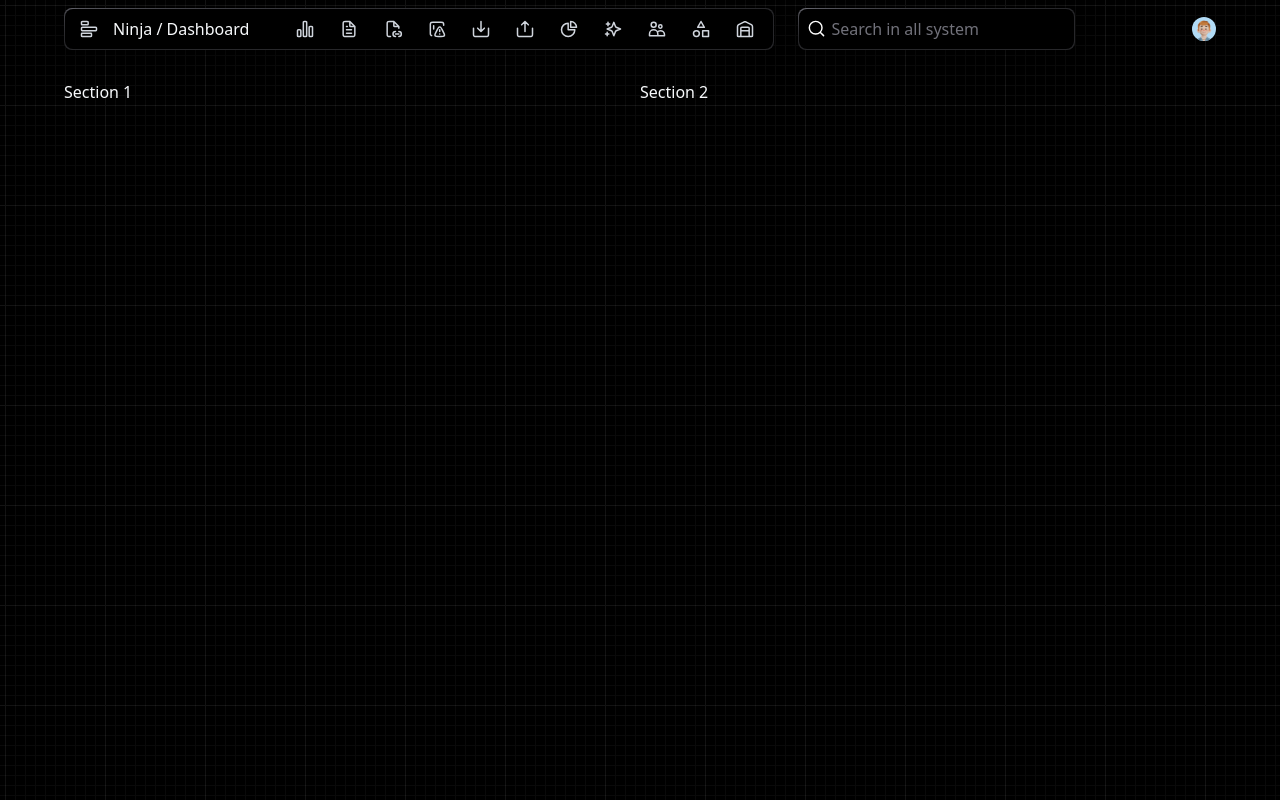
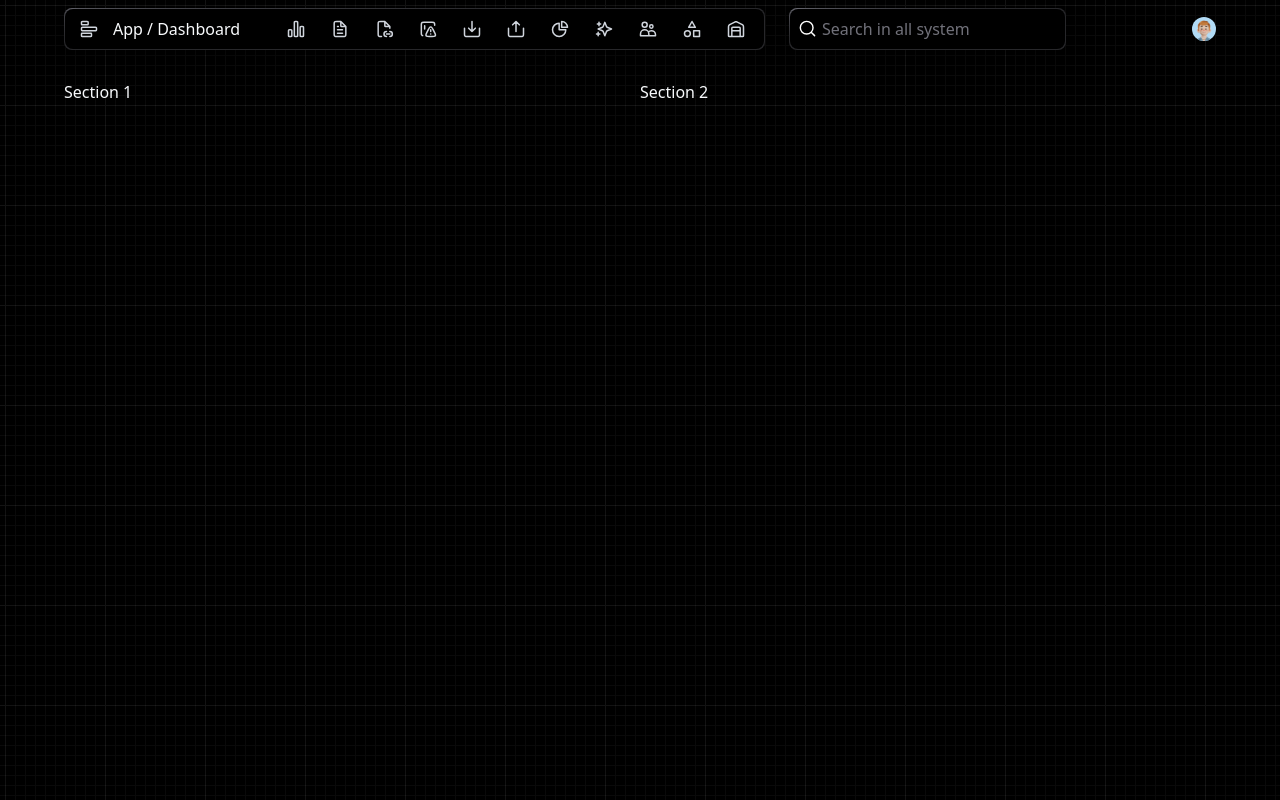
Before and after one commit to digitalfortress-dev/next.js-templates, a Next.js app: page /horizontal-dashboard in a window 1280 px wide. Built offline with nearby package versions, Linux system fonts and the light colour scheme.

Commit message:
chore: Change text

```diff
--- a/src/components/common/navbar/horizontal/HorizontalNavbar.tsx
+++ b/src/components/common/navbar/horizontal/HorizontalNavbar.tsx
@@ -78,7 +78,7 @@ const Logo = () => {
         alt="Picture of the author"
       />
       <Link href={"/horizontal-dashboard"} className='ml-2 text-primary'>
-        Ninja  /  Dashboard
+        App  /  Dashboard
       </Link>
     </div>
   )
```
